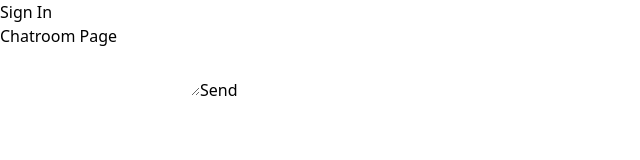
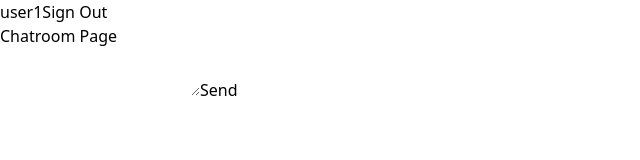
Before and after one commit to mendelbrot/basic-chat, a React (Vite) app in the folder web/: page /auth/sign-in in a window 1280 px wide. Both pictures are taken after a click on the button "Sign in". Shown: the top 160 px of the page, without its empty margins (0-640 px from the left). Built offline with nearby package versions, Linux system fonts and the light colour scheme.

Commit message:
web: did some work on sign in and sign out

```diff
--- /dev/null
+++ b/web/src/features/auth-usr-mgmt/sign-in-sign-out-link.tsx
@@ -0,0 +1,18 @@
+import React from "react";
+import { RootState } from "../../main";
+import { useSelector } from "react-redux";
+import { NavLink } from "react-router-dom";
+
+function SignInSignOutLink() {
+  const signedInUser = useSelector(
+    (state: RootState) => state.user.signedInUser
+  );
+
+  if (signedInUser) {
+    return <NavLink to="/auth/sign-out">Sign Out</NavLink>;
+  } else {
+    return <NavLink to="/auth/sign-in">Sign In</NavLink>;
+  }
+}
+
+export default SignInSignOutLink;
--- /dev/null
+++ b/web/src/features/auth-usr-mgmt/user-info.tsx
@@ -0,0 +1,13 @@
+import React from "react";
+import { RootState } from "../../main";
+import { useSelector } from "react-redux";
+
+function UserInfo() {
+  const signedInUser = useSelector(
+    (state: RootState) => state.user.signedInUser
+  );
+
+  return signedInUser && <span>{signedInUser.username}</span>;
+}
+
+export default UserInfo;
--- a/web/src/layout.tsx
+++ b/web/src/layout.tsx
@@ -1,10 +1,16 @@
-import { NavLink, Outlet } from "react-router-dom";
+import { Outlet } from "react-router-dom";
+import UserInfo from "./features/auth-usr-mgmt/user-info";
+import SignInSignOutLink from "./features/auth-usr-mgmt/sign-in-sign-out-link";
 
 function Layout() {
   return (
     <div>
-      <div className="border-b-2 border-gray-600">
-        <NavLink to="/auth/sign-in">Sign In</NavLink>
+      <div className="border-b-2 border-gray-600 flex justify-between">
+        <div></div>
+        <div className="flex flex-col">
+          <UserInfo />
+          <SignInSignOutLink />
+        </div>
       </div>
       <Outlet />
     </div>
--- a/web/src/pages/auth/sign-in.tsx
+++ b/web/src/pages/auth/sign-in.tsx
@@ -3,6 +3,7 @@ import { RootState, store } from "../../main";
 import { signIn } from "../../features/auth-usr-mgmt/auth-user-mgmt-slice";
 import { useSelector } from "react-redux";
 import { useNavigate } from "react-router-dom";
+import UserInfo from "../../features/auth-usr-mgmt/user-info";
 
 function SignIn() {
   const navigate = useNavigate();
```
